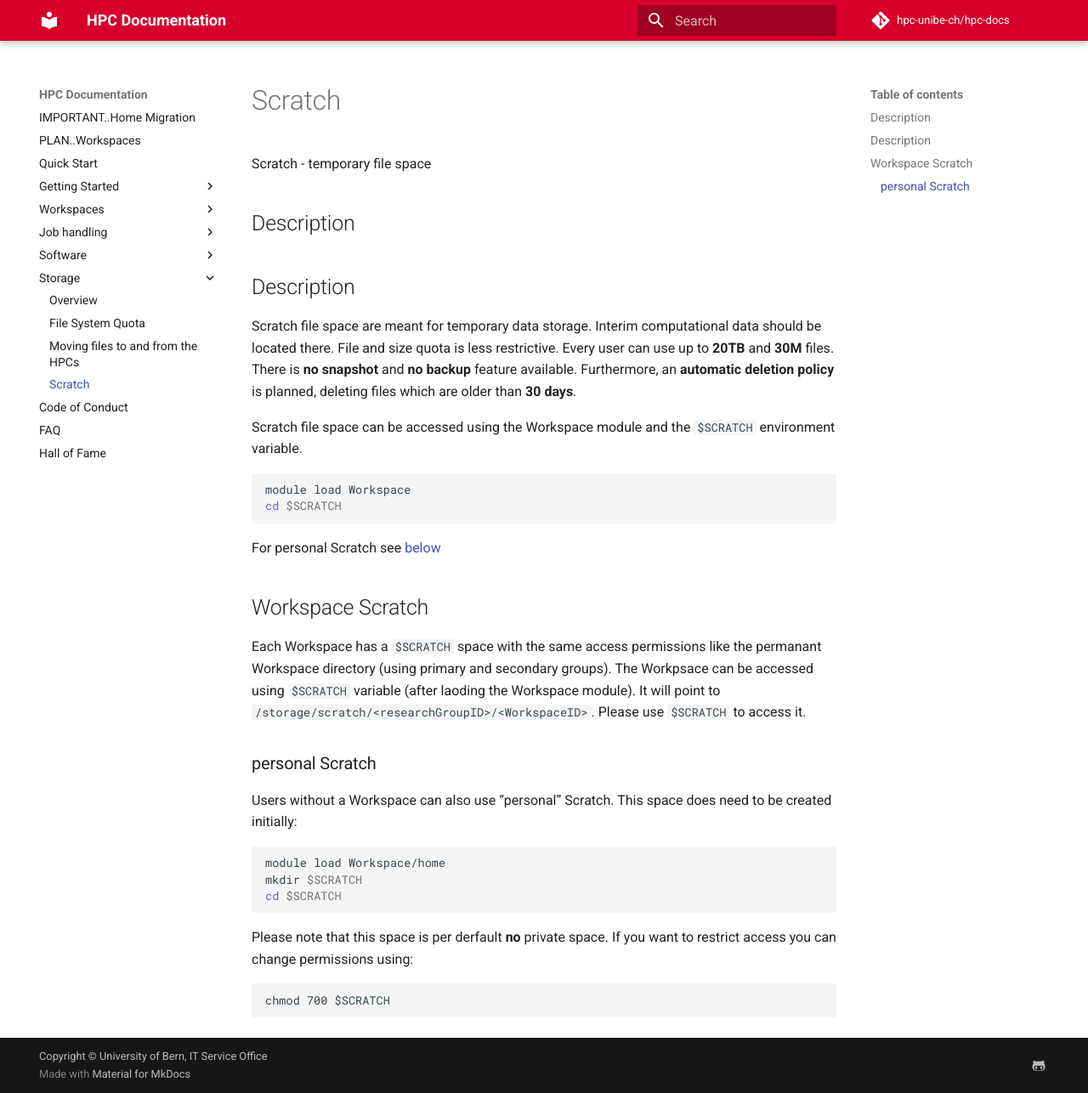
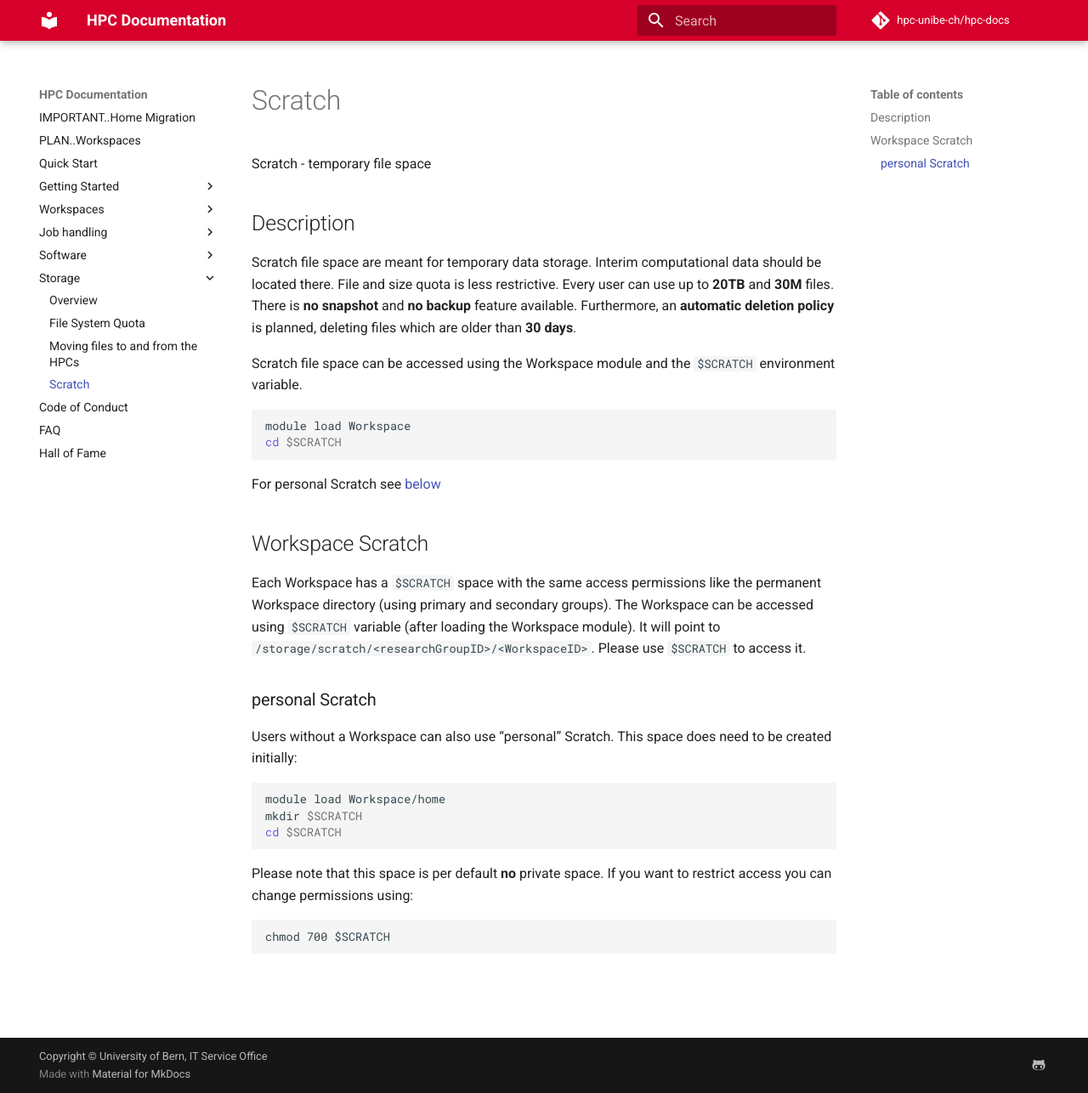
Before and after one commit to hpc-unibe-ch/hpc-unibe-ch.github.io, an MkDocs documentation site: the page built from docs/file-system/scratch.md, in a window 1280 px wide and 1286 px high. Shown: the whole window at 85% size. Built offline with MkDocs 1.6.1 and Material for MkDocs 9.7.7, drawn with Linux system fonts in a browser that asks for light colours; comment, search, counter and statistics services are not loaded.

Commit message:
scratch typo correction

````diff
--- a/docs/file-system/scratch.md
+++ b/docs/file-system/scratch.md
@@ -1,7 +1,4 @@
 Scratch - temporary file space
-
-## Description
-
 
 ## Description
 
@@ -17,7 +14,7 @@ cd $SCRATCH
 For personal Scratch see [below](scratch.md#peronal-scratch)
 
 ## Workspace Scratch
-Each Workspace has a `$SCRATCH` space with the same access permissions like the permanant Workspace directory (using primary and secondary groups). The Workpsace can be accessed using `$SCRATCH` variable (after laoding the Workspace module). It will point to `/storage/scratch/<researchGroupID>/<WorkspaceID>`. Please use `$SCRATCH` to access it.
+Each Workspace has a `$SCRATCH` space with the same access permissions like the permanent Workspace directory (using primary and secondary groups). The Workspace can be accessed using `$SCRATCH` variable (after loading the Workspace module). It will point to `/storage/scratch/<researchGroupID>/<WorkspaceID>`. Please use `$SCRATCH` to access it.
 
 ### personal Scratch
 
@@ -28,7 +25,7 @@ mkdir $SCRATCH
 cd $SCRATCH
 ```
 
-Please note that this space is per derfault **no** private space. If you want to restrict access you can change permissions using:
+Please note that this space is per default **no** private space. If you want to restrict access you can change permissions using:
 
 ```
 chmod 700 $SCRATCH
````
